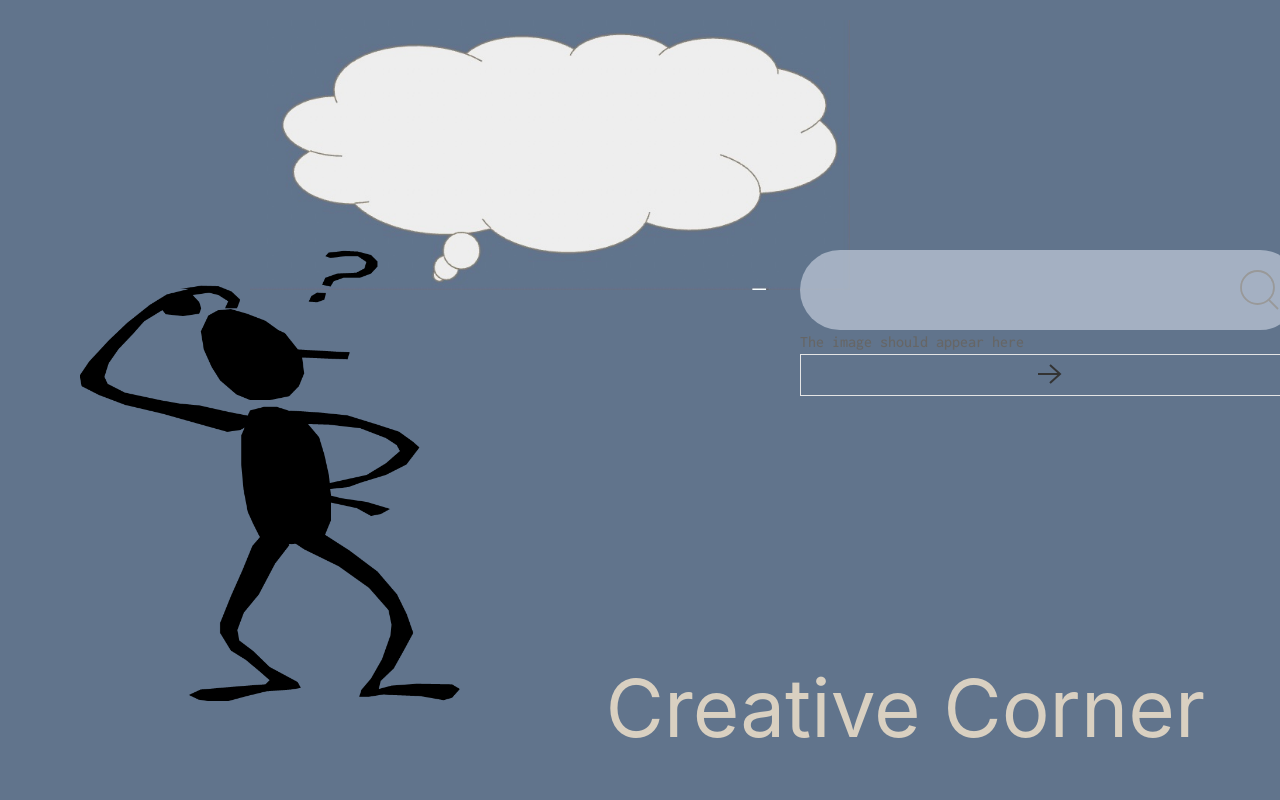
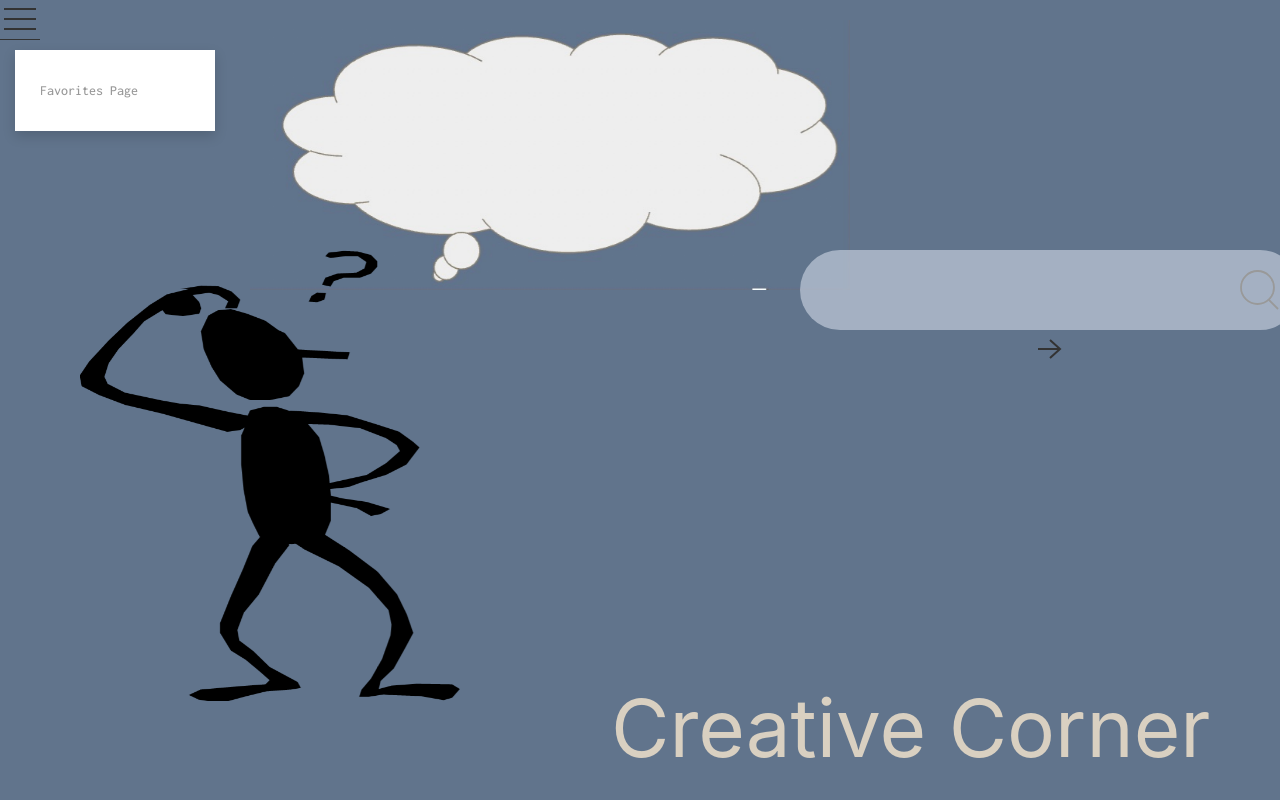
Before and after one commit to KIMBERLYSEDDON/creative-corner, a plain HTML site: page quoteEx.html in a window 1280 px wide. Drawn offline with nearby package versions, Linux system fonts and the light colour scheme; no server answers.

Commit message:
worked on title/cloud positioning and animations

```diff
--- a/assets/css/style.css
+++ b/assets/css/style.css
@@ -40,15 +40,6 @@ html, body {
     border-radius: 50px;
 }
 
-.header {
-    position: fixed;
-    display: flex;
-    margin-top: 20px;
-    bottom: 20px;
-    right: 75px;
-    color: var(--white);
-}
-
 :root {
     --beige: #D9D0C1;
     --drkbeige: #8C826F;
@@ -61,15 +52,6 @@ html, body {
     width: 500px;
 }
 
-.cloud #quote {
-    position: absolute;
-    top: 30px;
-    left: 160px;
-    width: 400px;
-    height: 200px;
-    color: black;
-}
-
 .title {
     position: relative;
     font-size: 5rem;
@@ -78,8 +60,7 @@ html, body {
 
 button #next{
     padding: 40px;
-    color: var(--white);
-    border: none;
+    margin-top: 20px;
 }
 
 .img-trio{
--- a/assets/js/script.js
+++ b/assets/js/script.js
@@ -15,13 +15,35 @@ var getQuote = function (quote) {
       .catch(function (error) {
         alert('Unable to connect');
       });
-  };
+};
 
-  var displayQuote = function (quote, author){
+var displayQuote = function (quote, author){
       var quoteEl = document.createElement('p')
+      quoteEl.setAttribute("class", " uk-overlay uk-responsive-width uk-text-center uk-margin-xlarge-top")
+      // var quoteTxt = document.createElement('p')
+      // quoteTxt.setAttribute("class", "uk-text-center")
       quoteEl.textContent = '"' + quote + '"' + '   -' + author
-      console.log(quoteEl)
-      document.querySelector("#quote").appendChild(quoteEl)
+      // console.log(quoteTxt)
+      // quoteEl.appendChild(quoteTxt)
+      document.querySelector("#quote").append(quoteEl)
 
   }
 getQuote()
+
+
+// var displayQuote = function (quote, author){
+//   var quoteCloud = document.createElement('img')
+//   quoteCloud.setAttribute("src", "./images/cloudscreenshot.jpg")
+//   quoteCloud.setAttribute("alt", "thought cloud")
+//   // <img src="./images/cloudscreenshot.jpg" alt="cloud">
+//     var quoteEl = document.createElement('div')
+//     quoteEl.setAttribute("class", "uk-position-cover, border: 2px solid black")
+//     // var quoteTxt = document.createElement('p')
+//     quoteEl.setAttribute("class", "color: black, z-index: 5")
+//     quoteEl.textContent = '"' + quote + '"' + '   -' + author
+//     // console.log(quoteTxt)
+//     // quoteEl.appendChild(quoteTxt)
+//     quoteCloud.appendChild(quoteEl)
+//     document.querySelector("#quote").appendChild(quoteCloud)
+
+// }
--- a/quoteEx.html
+++ b/quoteEx.html
@@ -7,19 +7,27 @@
     <meta name="viewport" content="width=device-width, initial-scale=1.0">
     <link rel="preconnect" href="https://fonts.gstatic.com">
     <link href="https://fonts.googleapis.com/css2?family=Inconsolata:wght@200;300;500&display=swap" rel="stylesheet">
-    <link rel="stylesheet" href="https://cdn.jsdelivr.net/npm/uikit@3.6.22/dist/css/uikit.min.css"/>
+    <link rel="stylesheet" href="https://cdn.jsdelivr.net/npm/uikit@3.6.22/dist/css/uikit.min.css" />
     <link rel="stylesheet" href="./assets/css/style.css">
     <title>Creative Corner</title>
 </head>
 
 <body>
-    <section class="header">
+    <nav class="uk-nav uk-nav-default">
+        <button id = "menu-btn" class="uk-button-text" uk-icon="icon: menu; ratio: 2"></button>
+        <div uk-dropdown="mode: hover">
+            <ul id="menu" class="uk-nav uk-dropdown-nav">
+                <li><a href="favorites.html">Favorites Page</a></li>
+            </ul>
+        </div>
+    </nav>
+    <header class="header uk-position-bottom-right uk-transform-origin-bottom-right uk-animation-scale-down uk-transform-origin-top-left uk-margin-large-right">
         <h2 class="title">Creative Corner</h2>
-    </section>
+    </header>
     <main>
         <section class="cloud">
             <img src="./images/cloudscreenshot.jpg" alt="cloud">
-            <div id="quote" class="centered">
+            <div id="quote" class="uk-animation-scale-up uk-position-medium uk-position-cover uk-flex uk-flex-center uk-flex-middle">
 
             </div>
         </section>
@@ -27,25 +35,26 @@
             <img src="./images/clipart1126199.png" alt="man thinking">
         </section>
 
-        <section class="search">
+        <section class="search" id="search">
             <form class="uk-search uk-search-large">
-            <input id="search-input" class="uk-search-input" type="search">
-            <button class="uk-search-icon-flip" uk-search-icon></button>
+                <input id="search-input" class="uk-search-input" type="search">
+                <button class="uk-search-icon-flip" uk-search-icon></button>
             </form>
-            <div class="content" id="art-image">
-                The image should appear here
+            <button class="uk-button-text uk-position--top-center" id="next" uk-icon="icon: arrow-right; ratio: 2"></button>
+            <div class="uk-child-width-1-3@m" uk-grid uk-lightbox="animation: slide" id="art-image-container">
 
+                <div id="image-result1"></div>
+                <div id="image-result2"></div>
+                <div id="image-result3"></div>
             </div>
-            <button class="uk-button-default" id="next" uk-icon="icon: arrow-right; ratio: 2"></button>
+
         </section>
     </main>
     <script src="https://code.jquery.com/jquery-3.2.1.slim.min.js"
-    integrity="sha384-KJ3o2DKtIkvYIK3UENzmM7KCkRr/rE9/Qpg6aAZGJwFDMVNA/GpGFF93hXpG5KkN"
-    crossorigin="anonymous"></script>
+        integrity="sha384-KJ3o2DKtIkvYIK3UENzmM7KCkRr/rE9/Qpg6aAZGJwFDMVNA/GpGFF93hXpG5KkN"
+        crossorigin="anonymous"></script>
     <script src="https://cdn.jsdelivr.net/npm/uikit@3.6.22/dist/js/uikit.min.js"></script>
     <script src="https://cdn.jsdelivr.net/npm/uikit@3.6.22/dist/js/uikit-icons.min.js"></script>
     <script src="./assets/js/script.js"></script>
-
 </body>
-
 </html>
```
Also changed, not shown: indexExperiment.html (+4 -5 lines).
